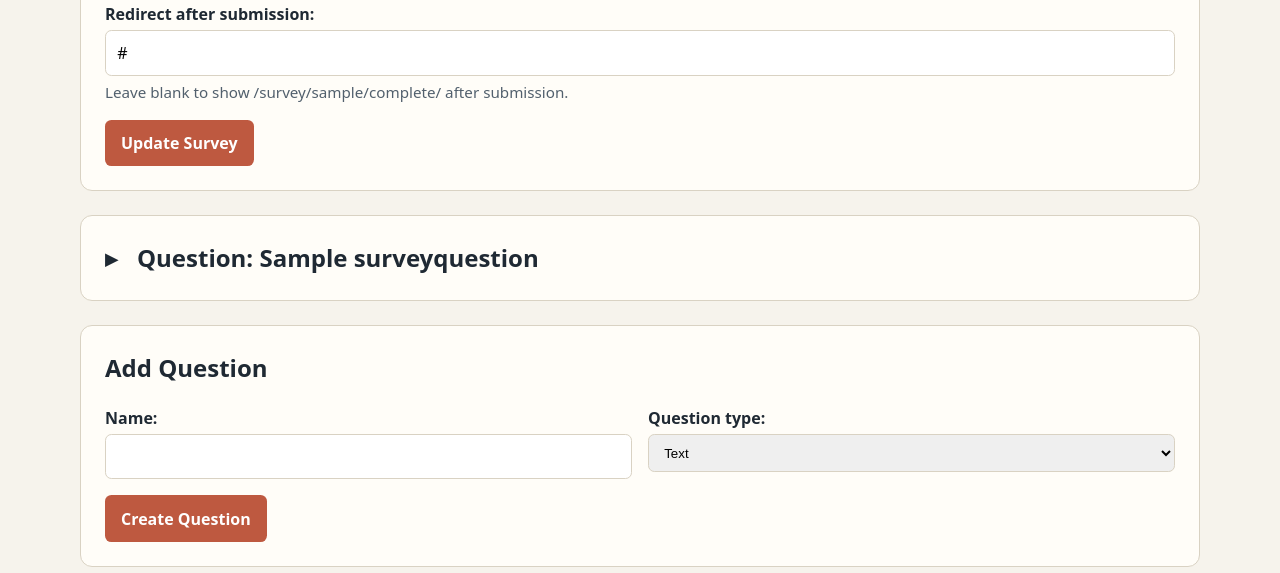
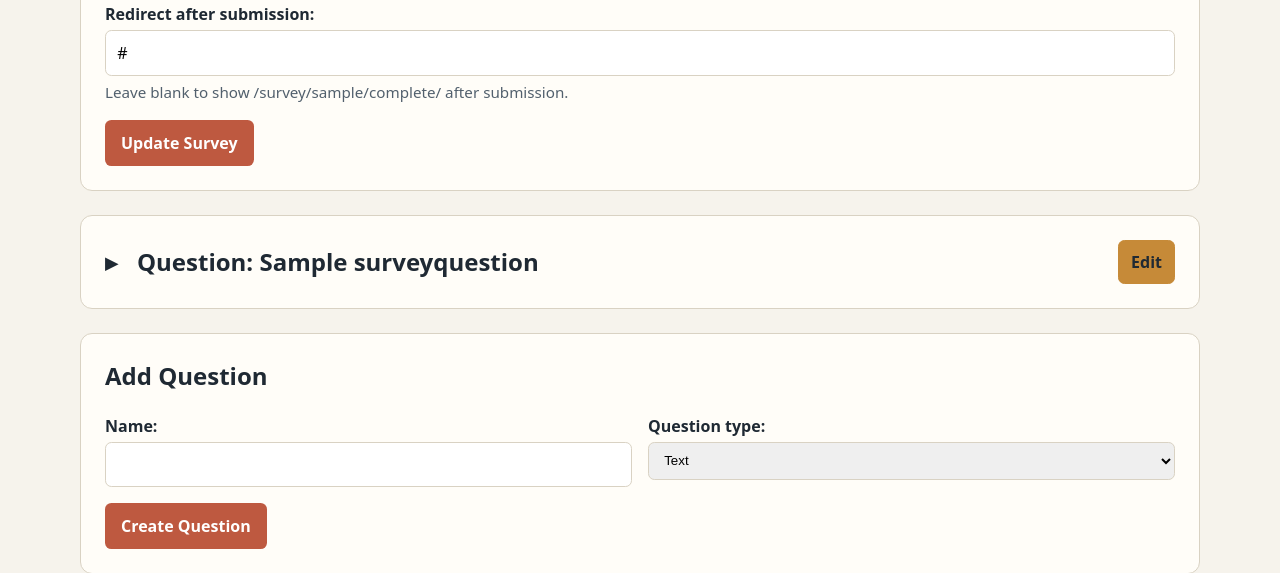
Before and after one commit to ESGreen/phage-novo-monolith, a Django app: a page that uses templates/adminui/survey_edit.html in a window 1280 px wide. Shown: the part 726-1299 px from the top of the page. Run offline with Django 5.2, Linux system fonts and the light colour scheme; a user stored in the database is signed in; tables that the repository leaves empty hold one stand-in row (values such as "Sample post"); parts of the project's set-up code (start-up, migrations or seed data) failed here and were passed over.

Commit message:
Better survey experience

```diff
--- a/static/css/site.css
+++ b/static/css/site.css
@@ -192,6 +192,9 @@ input.visually-hidden {
 }
 
 .collapsible-card-title {
+  align-items: center;
+  display: flex;
+  gap: 0.75rem;
   margin-bottom: 1rem;
 }
 
@@ -208,10 +211,22 @@ input.visually-hidden {
   display: flex;
   font: inherit;
   font-weight: 700;
+  flex: 1 1 auto;
   gap: 0.5rem;
+  min-width: 0;
   padding: 0;
   text-align: left;
-  width: 100%;
+  width: auto;
+}
+
+.collapsible-card-title .collapsible-card-edit {
+  display: none;
+  flex: 0 0 auto;
+  font-size: 1rem;
+}
+
+.collapsible-card--collapsed .collapsible-card-edit {
+  display: inline-flex;
 }
 
 .collapsible-card-toggle:hover,
@@ -904,6 +919,25 @@ table {
   font-weight: 700;
 }
 
+.survey-other-option {
+  align-items: center;
+  display: flex;
+  flex-wrap: wrap;
+  gap: 0.5rem 0.75rem;
+}
+
+.survey-other-option label {
+  margin-bottom: 0;
+}
+
+.survey-other-text {
+  border: 1px solid var(--border);
+  border-radius: 0.4rem;
+  flex: 1 1 14rem;
+  max-width: 26rem;
+  padding: 0.45rem 0.6rem;
+}
+
 .secondary-button,
 .sort-button {
   background: var(--highlight);
--- a/templates/adminui/survey_edit.html
+++ b/templates/adminui/survey_edit.html
@@ -59,6 +59,7 @@
           <span aria-hidden="true" data-collapsible-arrow>▾</span>
           <span>Question: {{ card.question.name }}</span>
         </button>
+        <button type="submit" name="action" value="edit_question" form="{{ card.form_id }}" class="secondary-button collapsible-card-edit">Edit</button>
       </h2>
       <div id="question-{{ card.question.id }}-body" data-collapsible-body>
         <form id="{{ card.form_id }}" method="post" action="{% url 'adminui:survey-edit' survey.slug %}#question-{{ card.question.id }}" novalidate>
```
Also changed, not shown: adminui/tests/test_surveys_admin.py (+5 -0 lines), surveys/tests/test_member_views.py (+12 -2 lines), templates/surveys/survey_detail.html (+9 -18 lines).
